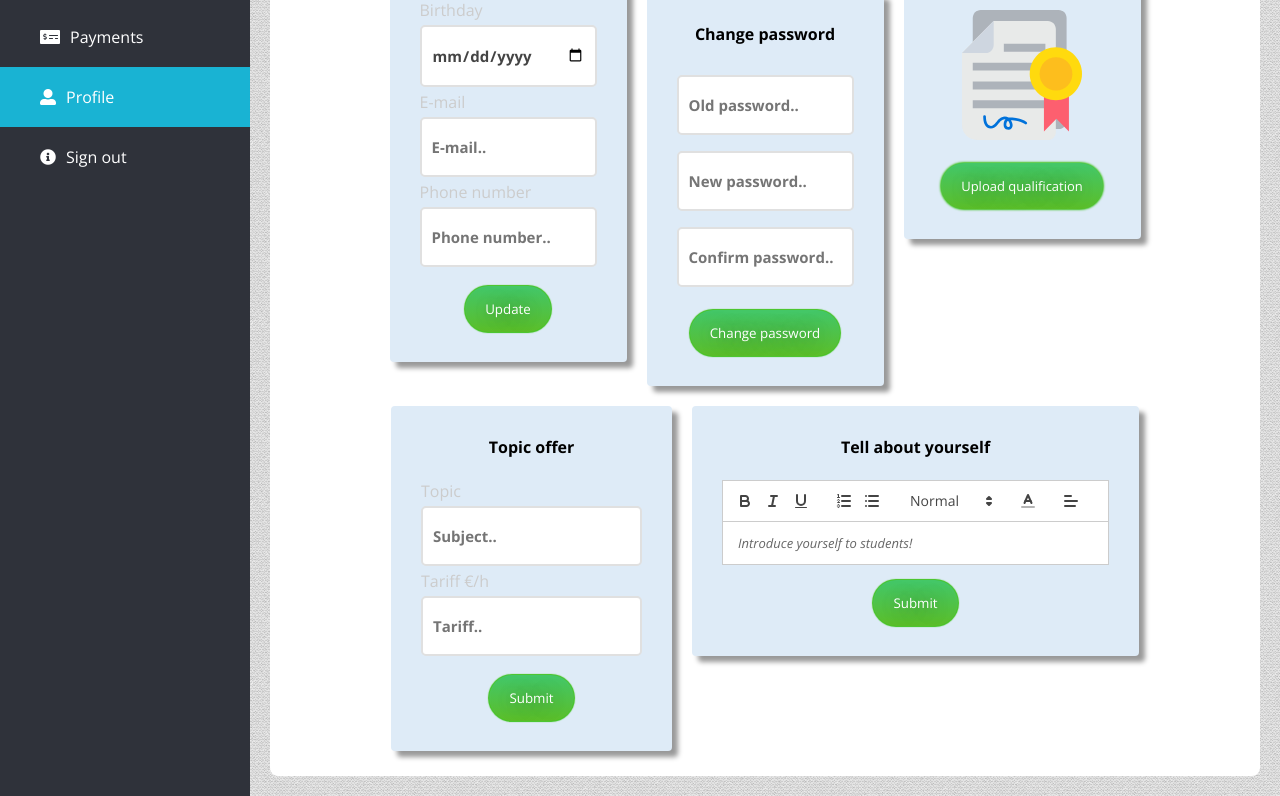
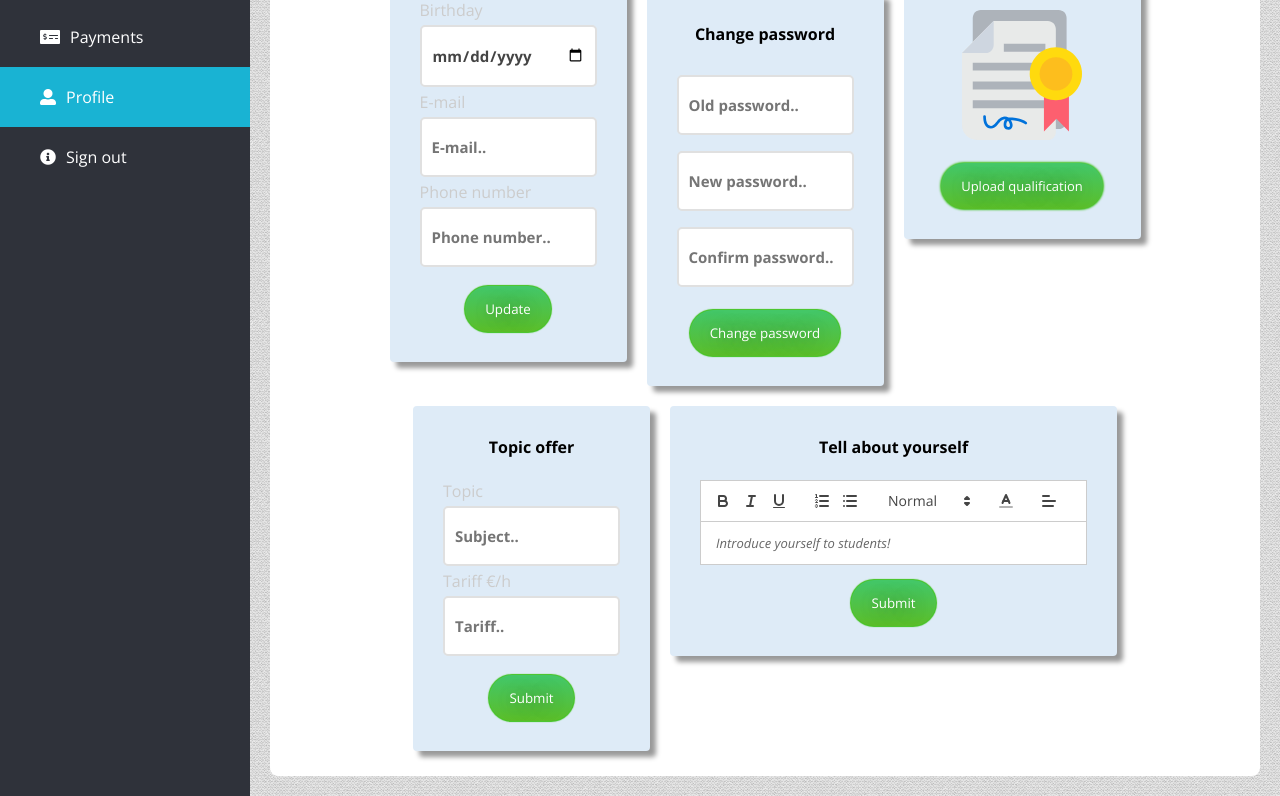
Before and after one commit to abahmadb/Web-Applications, a Java web app: page /profile.jsp in a window 1280 px wide. Shown: the part 390-1186 px from the top of the page. Run offline with Tomcat 11, a stand-in JSP engine, Linux system fonts and the light colour scheme; the template is opened without the code that fills it, so the values that code supplies are empty; some libraries are stand-ins or nearby versions.

Commit message:
correct topic/tariff feature

```diff
--- a/src/main/webapp/profile.jsp
+++ b/src/main/webapp/profile.jsp
@@ -205,7 +205,7 @@
                 <!-- COLUMN FOUR -->
                 <div>
                     <!-- TOPIC OFFER -->
-                    <div class="box" style="width: auto">
+                    <div class="box">
 
                         <h4>
                             Topic offer
```
